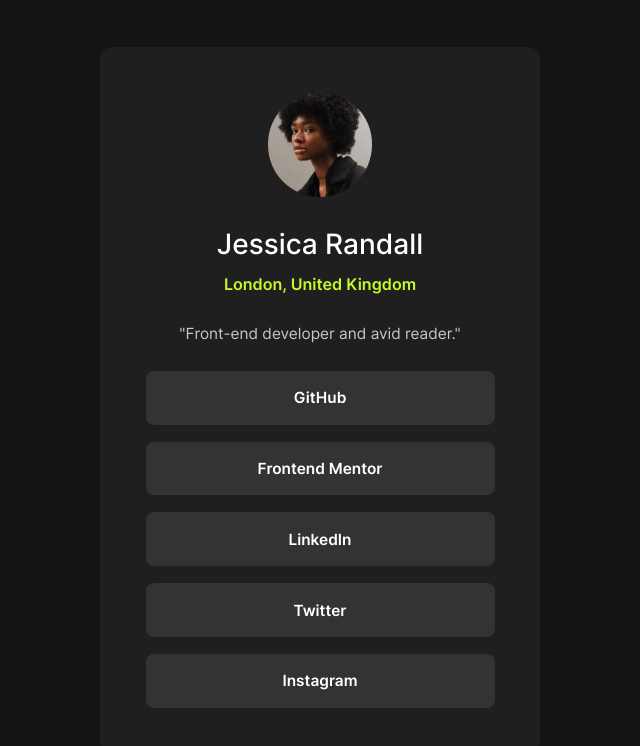
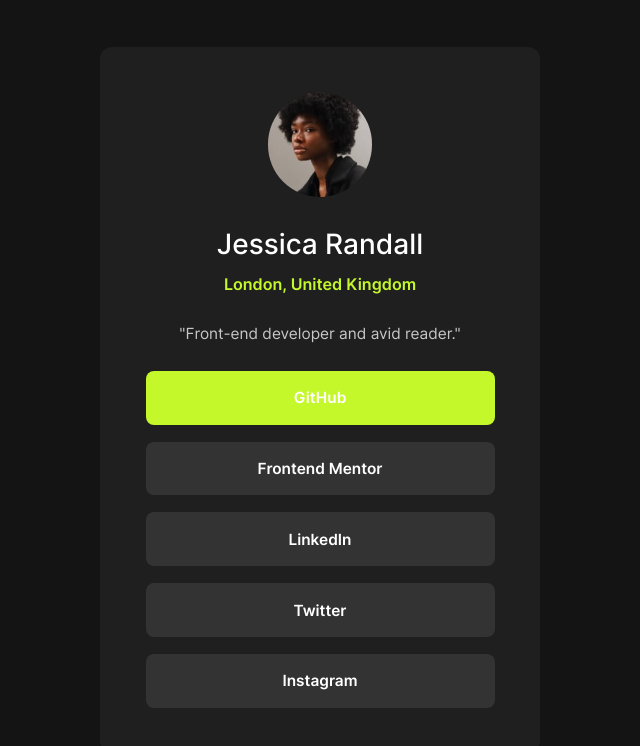
Before and after one commit to noormuhammadraza/social-links-profile, a plain HTML site: page index.html in a window 1280 px wide. In both pictures the pointer is over the item "GitHub". Shown: the whole page, without its empty margins (320-960 px from the left). Drawn offline with Linux system fonts and the light colour scheme.

Commit message:
Add hover styles

```diff
--- a/styles.css
+++ b/styles.css
@@ -169,4 +169,10 @@ body {
   .profile-links li {
     padding: 1em 0;
   }
+
+  .profile-links li:hover {
+    cursor: pointer;
+    background-color: var(--green);
+    columns: var(--black);
+  }
 }
```
